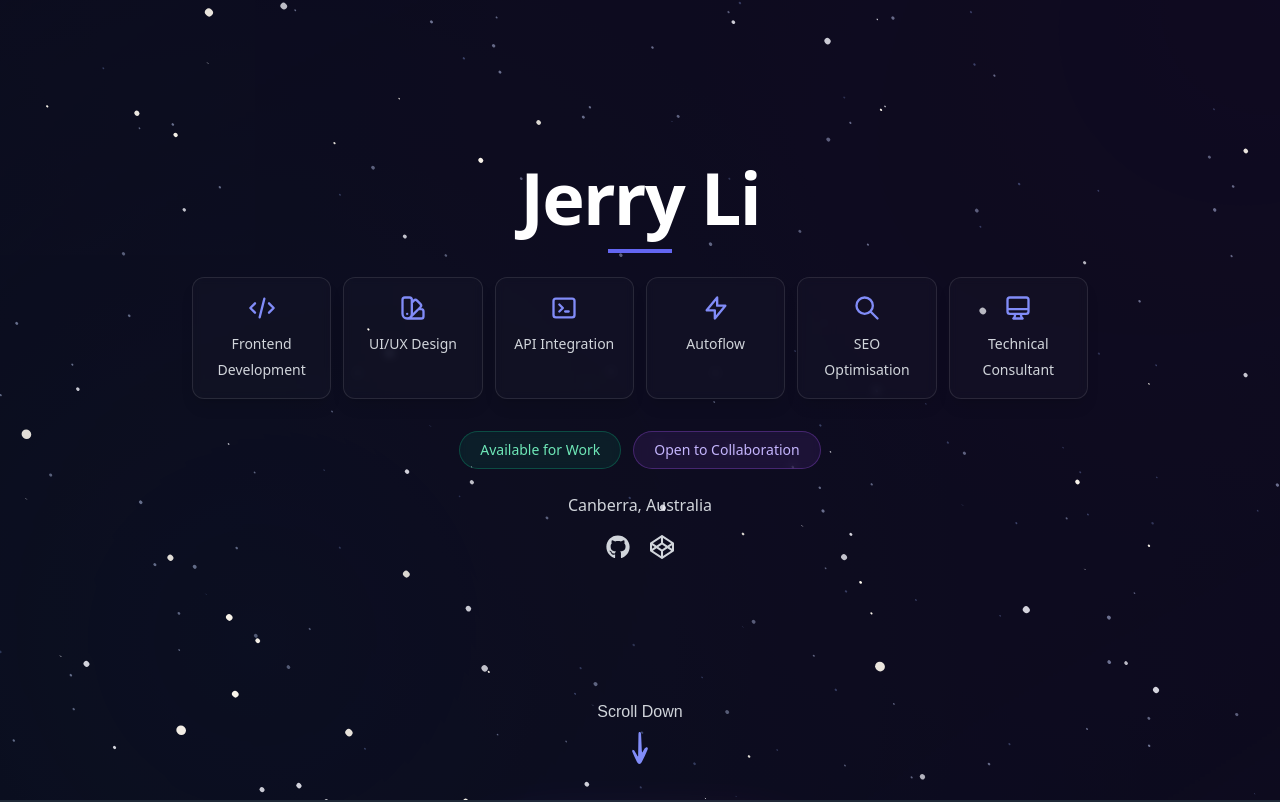
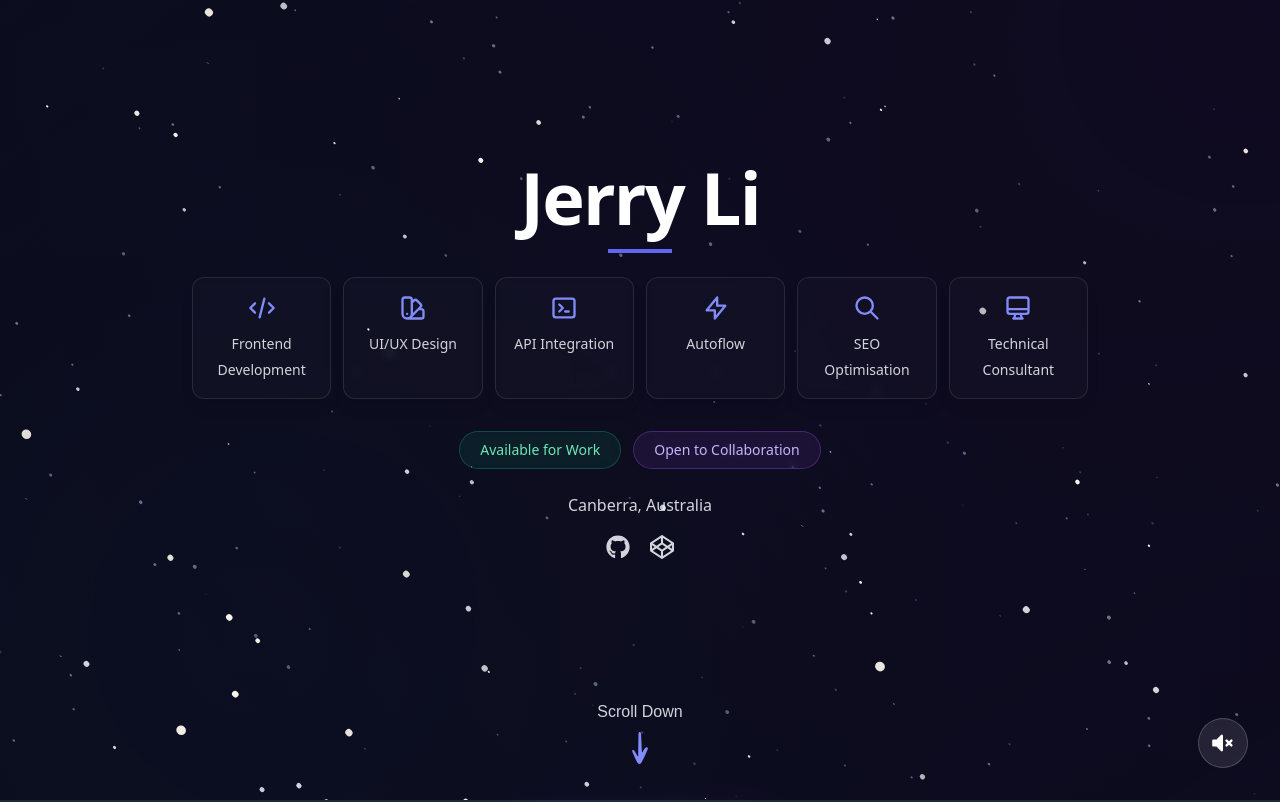
Before and after one commit to l1jer/jerrylidotme, a Next.js app in the folder ArchiveVersions/ver1.0_dec_2024/: page / in a window 1280 px wide. Shown: the top 802 px of the page. Built offline with nearby package versions, Linux system fonts and the light colour scheme; a web font is replaced by a local one.

Commit message:
Add UniverseSoundControl component to Home layout, adjust ScrollToTopButton position, and enhance Personality component styling. Update UniverseBackground for persistent time phase tracking.

```diff
--- a/ArchiveVersions/ver1.0_dec_2024/src/app/page.tsx
+++ b/ArchiveVersions/ver1.0_dec_2024/src/app/page.tsx
@@ -12,6 +12,7 @@ import Personality from '../components/Personality'
 import Footer from '../components/Footer'
 import { useTooltipTracking } from '../hooks/useTooltip'
 import ScrollToTopButton from '../components/ScrollToTopButton'
+import UniverseSoundControl from '../components/UniverseSoundControl'
 
 export default function Home() {
   useTooltipTracking()
@@ -43,6 +44,7 @@ export default function Home() {
         </main>
         <Footer />
         <ScrollToTopButton />
+        <UniverseSoundControl />
       </div>
 
       {/* Near foreground - larger, faster, brighter */}
--- a/ArchiveVersions/ver1.0_dec_2024/src/components/Personality.tsx
+++ b/ArchiveVersions/ver1.0_dec_2024/src/components/Personality.tsx
@@ -61,7 +61,7 @@ export default function Personality() {
               className="backdrop-blur-sm bg-white/5 border border-white/10 rounded-2xl p-6"
             >
               {/* Row 1: Icon + Title */}
-              <div className="grid grid-cols-[auto_1fr] gap-4 mb-3">
+              <div className="grid grid-cols-[auto_1fr] gap-4">
                 <div className="flex-shrink-0 w-12 h-12 bg-indigo-500/10 rounded-xl border border-indigo-400/20 flex items-center justify-center text-2xl">
                   {trait.icon}
                 </div>
--- a/ArchiveVersions/ver1.0_dec_2024/src/components/ScrollToTopButton.tsx
+++ b/ArchiveVersions/ver1.0_dec_2024/src/components/ScrollToTopButton.tsx
@@ -34,7 +34,7 @@ export default function ScrollToTopButton() {
       type="button"
       onClick={scrollToTop}
       className={`
-        fixed bottom-8 right-8 z-50 p-3 rounded-full
+        fixed bottom-24 right-8 z-50 p-3 rounded-full
         bg-white/10 backdrop-blur-sm border border-white/20
         text-white hover:bg-white/20 focus:outline-none
         transition-all duration-300 ease-in-out
--- a/ArchiveVersions/ver1.0_dec_2024/src/components/UniverseBackground.tsx
+++ b/ArchiveVersions/ver1.0_dec_2024/src/components/UniverseBackground.tsx
@@ -1,13 +1,45 @@
 'use client'
 
 import { useEffect, useState } from 'react'
+
+const STORAGE_KEY = 'universe-time-phase'
+const STORAGE_TIMESTAMP_KEY = 'universe-last-timestamp'
 
 export default function UniverseBackground() {
   const [timePhase, setTimePhase] = useState(0)
 
   useEffect(() => {
+    // Restore the last known time phase and calculate elapsed time
+    if (typeof window !== 'undefined') {
+      const savedPhase = localStorage.getItem(STORAGE_KEY)
+      const savedTimestamp = localStorage.getItem(STORAGE_TIMESTAMP_KEY)
+
+      if (savedPhase && savedTimestamp) {
+        const lastPhase = parseInt(savedPhase, 10)
+        const lastTimestamp = parseInt(savedTimestamp, 10)
+        const currentTimestamp = Date.now()
+
+        // Calculate how many seconds have passed since last visit
+        const elapsedSeconds = Math.floor((currentTimestamp - lastTimestamp) / 1000)
+
+        // Resume from where we left off plus elapsed time
+        const resumedPhase = (lastPhase + elapsedSeconds) % 360
+        setTimePhase(resumedPhase)
+      }
+    }
+
     const interval = setInterval(() => {
-      setTimePhase((prev) => (prev + 1) % 360) // 360-second cycle (6 minutes)
+      setTimePhase((prev) => {
+        const nextPhase = (prev + 1) % 360
+
+        // Persist the current phase and timestamp to localStorage
+        if (typeof window !== 'undefined') {
+          localStorage.setItem(STORAGE_KEY, nextPhase.toString())
+          localStorage.setItem(STORAGE_TIMESTAMP_KEY, Date.now().toString())
+        }
+
+        return nextPhase
+      })
     }, 1000) // Update every second
 
     return () => clearInterval(interval)
--- /dev/null
+++ b/ArchiveVersions/ver1.0_dec_2024/src/components/UniverseSoundControl.tsx
@@ -0,0 +1,82 @@
+'use client'
+
+import { useState, useEffect, useRef } from 'react'
+import { HiVolumeUp, HiVolumeOff } from 'react-icons/hi'
+
+export default function UniverseSoundControl() {
+  const [isMuted, setIsMuted] = useState(true) // Start muted (no autoplay)
+  const [isVisible, setIsVisible] = useState(false)
+  const audioRef = useRef<HTMLAudioElement | null>(null)
+
+  useEffect(() => {
+    // Show button after a short delay
+    const timer = setTimeout(() => {
+      setIsVisible(true)
+    }, 1000)
+
+    return () => clearTimeout(timer)
+  }, [])
+
+  useEffect(() => {
+    // Create audio element with optimised settings
+    if (typeof window !== 'undefined') {
+      const audio = new Audio('/sound/the-sound-of-universe.mp3')
+      audio.loop = true
+      audio.volume = 0.15 // Very low volume (15%)
+      audio.preload = 'none' // Don't preload - load only when user clicks
+      audioRef.current = audio
+
+      // Handle audio loading errors gracefully
+      audio.addEventListener('error', () => {
+        console.log('Audio file is loading in the background')
+      })
+
+      return () => {
+        audio.pause()
+        audio.src = '' // Release resources
+      }
+    }
+  }, [])
+
+  const toggleMute = async () => {
+    if (!audioRef.current) return
+
+    try {
+      if (isMuted) {
+        // Unmute and play
+        audioRef.current.volume = 0.15
+        await audioRef.current.play()
+        setIsMuted(false)
+      } else {
+        // Mute
+        audioRef.current.pause()
+        setIsMuted(true)
+      }
+    } catch {
+      // Handle autoplay restrictions gracefully
+      console.log('Audio playback requires user interaction')
+    }
+  }
+
+  return (
+    <button
+      type="button"
+      onClick={toggleMute}
+      className={`
+        fixed bottom-8 right-8 z-50 p-3 rounded-full
+        bg-white/10 backdrop-blur-sm border border-white/20
+        text-white hover:bg-white/20 focus:outline-none
+        transition-all duration-300 ease-in-out
+        ${isVisible ? 'opacity-100 translate-y-0' : 'opacity-0 translate-y-4'}
+      `}
+      aria-label={isMuted ? 'Unmute universe sound' : 'Mute universe sound'}
+      title={isMuted ? 'Play universe ambience' : 'Pause universe ambience'}
+    >
+      {isMuted ? (
+        <HiVolumeOff className="h-6 w-6" />
+      ) : (
+        <HiVolumeUp className="h-6 w-6" />
+      )}
+    </button>
+  )
+}
```
Also changed, not shown: 1 other file (tests, documents, lock files or other folders).
